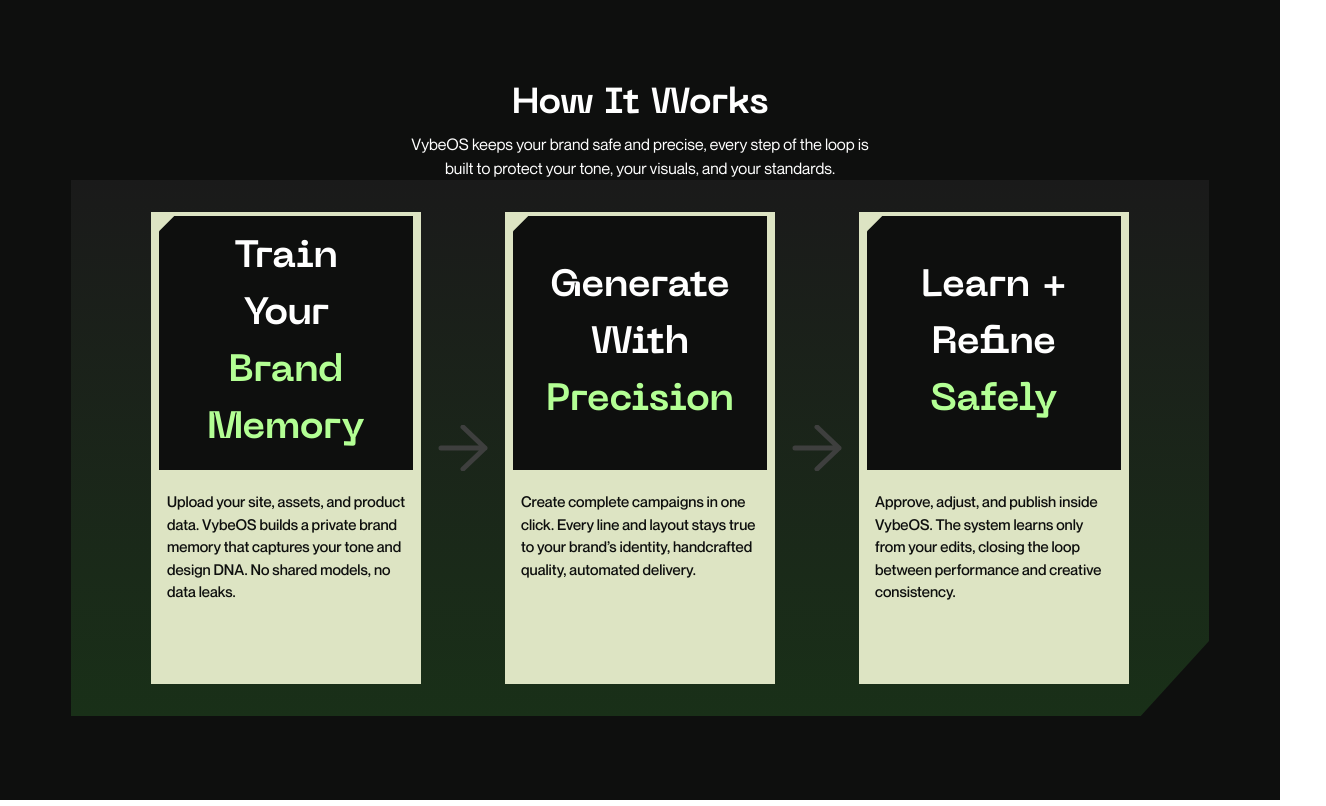
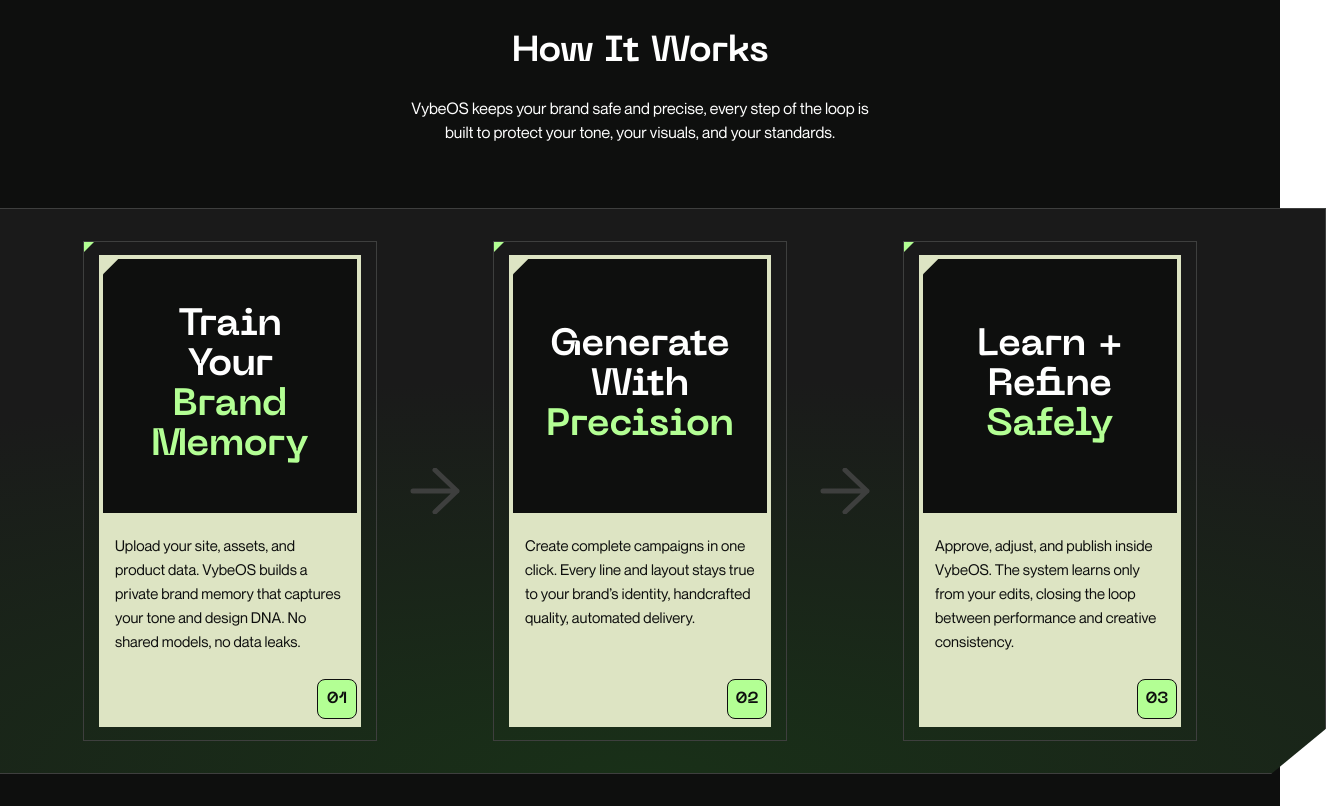
Before and after one commit to doanah2000/vybeos-dev-test, a Next.js app: page / in a window 1280 px wide. Shown: the whole page, 1326 px wide, since content can reach past the window. Built offline with nearby package versions, Linux system fonts and the light colour scheme.

Commit message:
feat: update components to align with design

```diff
--- a/src/app/globals.css
+++ b/src/app/globals.css
@@ -24,6 +24,79 @@
   .text-balance {
     text-wrap: balance;
   }
+
+  /* Layout utilities */
+  .flex-center {
+    display: flex;
+    align-items: center;
+    justify-content: center;
+  }
+
+  .flex-col-center {
+    display: flex;
+    flex-direction: column;
+    align-items: center;
+  }
+
+  /* Typography utilities - Semantic font sizing */
+  .text-heading-primary {
+    font-size: 2.375rem; /* 38px */
+    line-height: 2.5rem;
+    font-weight: 700;
+  }
+
+  .text-heading-secondary {
+    font-size: 2.25rem; /* 36px */
+    line-height: 2.5rem;
+    font-weight: 600;
+  }
+
+  .text-body-base {
+    font-size: 1rem; /* 16px */
+    line-height: 1.5rem;
+  }
+
+  .text-body-sm {
+    font-size: 0.9375rem; /* 15px */
+    line-height: 1.5rem;
+  }
+
+  .text-caption {
+    font-size: 0.875rem; /* 14px */
+    line-height: 1.25rem;
+  }
+
+  .text-badge {
+    font-size: 1rem; /* 16px */
+    line-height: 1.5rem;
+    font-weight: 700;
+  }
+
+  /* Legacy support - mapped to semantic classes */
+  .text-heading-lg {
+    font-size: 2.375rem; /* 38px */
+    line-height: 2.5rem;
+    font-weight: 700;
+  }
+
+  /* Position utilities */
+  .absolute-top-left {
+    position: absolute;
+    top: 0;
+    left: 0;
+  }
+
+  .absolute-bottom-right {
+    position: absolute;
+    right: 0.25rem;
+    bottom: 0.5rem;
+  }
+
+  /* Size utilities */
+  .size-badge {
+    height: 2.5rem;
+    width: 2.5rem;
+  }
 }
 
 .clip-card {
@@ -31,5 +104,12 @@
 }
 
 .clip-container {
-  clip-path: polygon(0% 0%, 100% 0%, 100% 86%, 94% 100%, 0% 100%);
+  clip-path: polygon(0% 0%, 100% 0%, 100% 92%, 96% 100%, 0% 100%);
 }
+
+.triangle-inset {
+  width: 10px;
+  height: 10px;
+  background-color: var(--color-primary-lightGreen);
+  clip-path: polygon(0 0, 100% 0, 0 100%);
+}
--- a/src/components/arrow/arrow.tsx
+++ b/src/components/arrow/arrow.tsx
@@ -1,4 +1,8 @@
-export default function Arrow() {
+interface ArrowProps {
+  className?: string;
+}
+
+export default function Arrow({ className = '' }: ArrowProps) {
   return (
     <svg
       width="52"
@@ -6,7 +10,7 @@
       viewBox="0 0 52 46"
       fill="none"
       xmlns="http://www.w3.org/2000/svg"
-      className="text-primary-lightGray flex-shrink-0"
+      className={`text-primary-lightGray flex-shrink-0 ${className}`.trim()}
     >
       <path
         d="M26 2L48 23L26 44M48 23H4"
--- a/src/components/card-container/card-container.tsx
+++ b/src/components/card-container/card-container.tsx
@@ -3,17 +3,35 @@
 
 interface CardContainerProps {
   children: React.ReactNode;
+  className?: string;
 }
 
-export default function CardContainer({ children }: CardContainerProps) {
+export default function CardContainer({
+  children,
+  className = '',
+}: CardContainerProps) {
   const childrenArray = React.Children.toArray(children);
+  const totalCount = childrenArray.length;
 
   return (
-    <div className="from-primary-gray to-primary-green clip-container flex flex-wrap items-center gap-6 bg-gradient-to-b px-16 py-8">
-      <div className="flex items-center justify-center">
+    <div
+      className={`clip-container border-primary-lightGray flex flex-wrap items-center gap-6 border bg-[radial-gradient(ellipse_150%_100%_at_bottom_center,var(--color-primary-green)_0%,var(--color-primary-gray)_70%)] px-24 py-8 ${className}`.trim()}
+    >
+      <div className="flex-center">
         {childrenArray.map((child, index) => (
           <React.Fragment key={index}>
-            {child}
+            {React.isValidElement(child)
+              ? React.cloneElement(
+                  child as React.ReactElement<{
+                    index?: number;
+                    totalCount?: number;
+                  }>,
+                  {
+                    index: index + 1,
+                    totalCount,
+                  }
+                )
+              : child}
             {index < childrenArray.length - 1 && <Arrow />}
           </React.Fragment>
         ))}
--- a/src/components/card/card.tsx
+++ b/src/components/card/card.tsx
@@ -4,34 +4,51 @@
   overviewGeneral: string;
   overviewKeywords: string;
   description: string;
+  index?: number;
+  totalCount?: number;
+  className?: string;
 }
 
 export default function Card({
   overviewGeneral,
   overviewKeywords,
   description,
+  index,
+  className = '',
 }: CardProps) {
   return (
-    <div className="bg-primary-frost mx-4 flex h-[472px] w-[270px] flex-col items-center gap-2">
-      <div className="bg-primary-smoke clip-card m-1 flex h-[254px] w-[254px] items-center justify-center p-4">
-        <div className="flex h-[160px] w-[160px] flex-col items-center justify-center">
+    <div
+      className={`flex-center border-primary-lightGray relative mx-8 h-[500px] w-[294px] border ${className}`.trim()}
+    >
+      <div className="triangle-inset absolute-top-left"></div>
+      <div className="bg-primary-frost flex-col-center relative mx-4 h-[472px] w-[270px] gap-2">
+        <div className="bg-primary-smoke clip-card flex-center m-1 h-[254px] w-[254px] p-4">
+          <div className="flex-col-center h-[160px] w-[160px] justify-center">
             <p
-            className={`${machina.className} text-center text-[38px] font-bold text-white`}
+              className={`${machina.className} text-heading-primary text-center leading-[40px] text-white`}
             >
               {overviewGeneral}
             </p>
             <span
-            className={`${machina.className} text-primary-lightGreen text-center text-[38px] font-bold`}
+              className={`${machina.className} text-primary-lightGreen text-heading-primary text-center leading-[40px]`}
             >
               {overviewKeywords}
             </span>
           </div>
         </div>
         <p
-        className={`${montreal.className} text-primary-smoke mt-2 px-4 text-[15px] font-medium`}
+          className={`${montreal.className} text-primary-smoke text-body-sm mt-2 justify-center px-4 leading-[24px]`}
         >
           {description}
         </p>
+        {index !== undefined && (
+          <div className="bg-primary-lightGreen text-primary-smoke absolute-bottom-right flex-center size-badge rounded-lg border">
+            <span className={`${machina.className} text-badge`}>
+              {index < 10 ? `0${index}` : index}
+            </span>
+          </div>
+        )}
+      </div>
     </div>
   );
 }
--- a/src/components/page-overview/page-overview.tsx
+++ b/src/components/page-overview/page-overview.tsx
@@ -3,18 +3,26 @@
 interface PageOverviewProps {
   title: string;
   description: string;
+  className?: string;
 }
 
 export default function PageOverview({
   title,
   description,
+  className = '',
 }: PageOverviewProps) {
   return (
-    <div className="flex w-[480px] flex-col items-center gap-2">
-      <h3 className={`${machina.className} text-4xl font-semibold text-white`}>
+    <div
+      className={`flex-col-center mb-16 w-[480px] gap-2 ${className}`.trim()}
+    >
+      <h3
+        className={`${machina.className} text-heading-secondary mb-4 text-white`}
+      >
         {title}
       </h3>
-      <p className={`${montreal.className} text-[16px] text-center text-white`}>
+      <p
+        className={`${montreal.className} text-body-base text-center font-normal text-white`}
+      >
         {description}
       </p>
     </div>
--- a/tailwind.config.ts
+++ b/tailwind.config.ts
@@ -4,7 +4,23 @@
     './src/**/*.{js,ts,jsx,tsx,mdx}',
   ],
   theme: {
-    extend: {},
+    extend: {
+      fontSize: {
+        // Standard typographic scale
+        'xs': ['0.75rem', { lineHeight: '1rem' }],      // 12px
+        'sm': ['0.875rem', { lineHeight: '1.25rem' }],  // 14px
+        'base': ['1rem', { lineHeight: '1.5rem' }],     // 16px
+        'lg': ['1.125rem', { lineHeight: '1.75rem' }],  // 18px
+        'xl': ['1.25rem', { lineHeight: '1.75rem' }],   // 20px
+        '2xl': ['1.5rem', { lineHeight: '2rem' }],      // 24px
+        '3xl': ['1.875rem', { lineHeight: '2.25rem' }], // 30px
+        '4xl': ['2.25rem', { lineHeight: '2.5rem' }],   // 36px
+        '5xl': ['3rem', { lineHeight: '1' }],           // 48px
+        // Custom sizes matching current usage
+        '15': ['0.9375rem', { lineHeight: '1.5rem' }],  // 15px
+        '38': ['2.375rem', { lineHeight: '2.5rem' }],   // 38px
+      },
+    },
   },
   plugins: [],
 };
```
Lines whose indentation alone changed are shown as unchanged.
